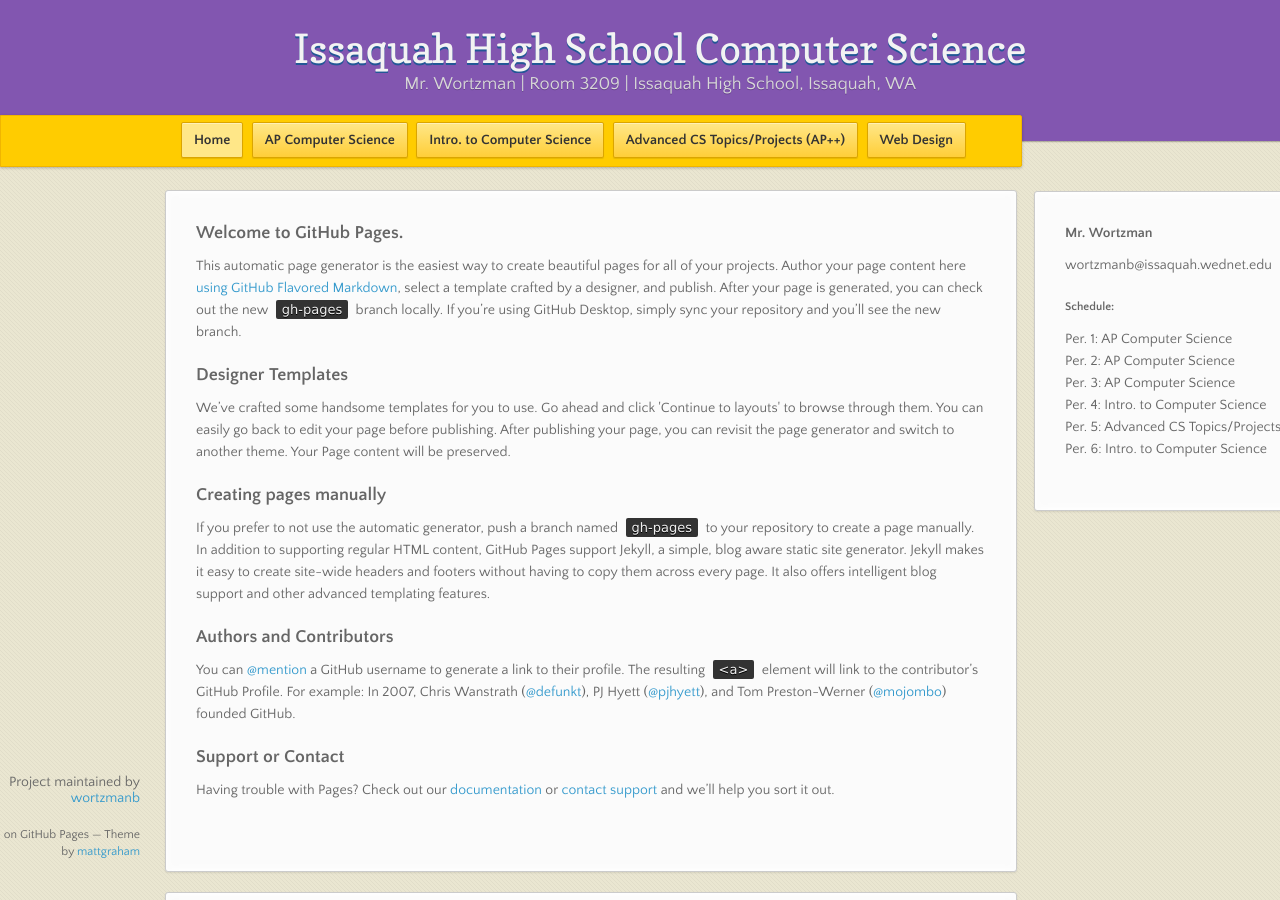
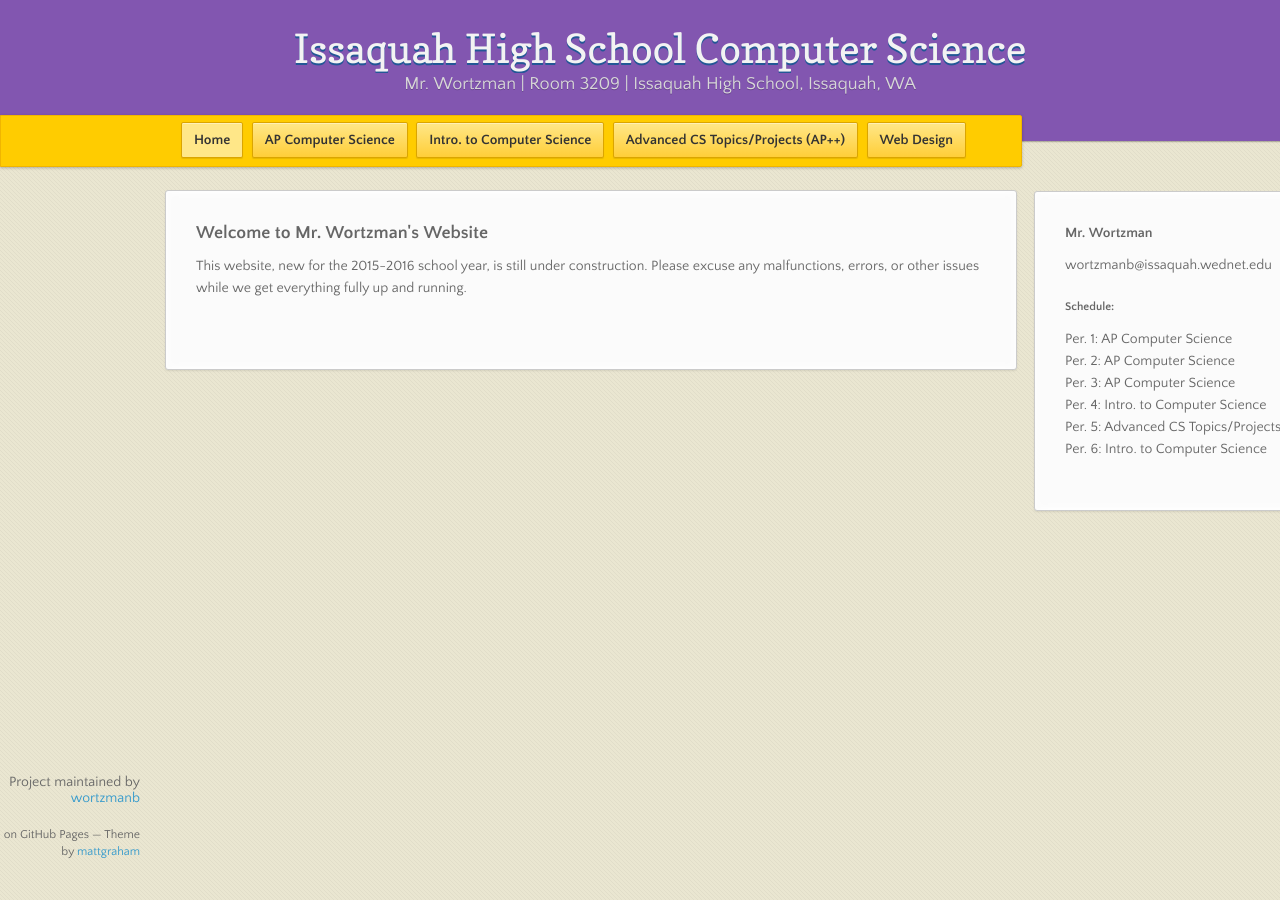
Before and after one commit to stutlerk/ihs-website, a Jekyll site: the page built from index.html, in a window 1280 px wide and 900 px high. Built offline with Jekyll 4.4.1, drawn with Linux system fonts in a browser that asks for light colours; nearby versions of some CDN libraries.

Commit message:
Add placeholder home page.

```diff
--- a/_layouts/course.html
+++ b/_layouts/course.html
@@ -19,6 +19,7 @@
 			<li><a href="#">Documents</a></li>
 			<li><a href="#">Links</a></li>
 			<li><a href="#">Forum</a></li>
+            <li>-----</li>
 		</ul>
       </nav>
 
--- a/_layouts/default.html
+++ b/_layouts/default.html
@@ -41,9 +41,9 @@
             <ul>
             <li>
                 {% if page.course == 'none' %}
-					<a href="{{ site.baseurl }}" class="button active">
+					<a href="{{ site.baseurl }}/" class="button active">
 				{% else %}
-					<a href="{{ site.baseurl }}" class="button">
+					<a href="{{ site.baseurl }}/" class="button">
 				{% endif %}
 				Home</a>
             </li>
--- a/_layouts/project.html
+++ b/_layouts/project.html
@@ -6,6 +6,7 @@
 			<li><a href="{{ page.turnin }}">Turn-in page</a></li>
 			<li><a href="{{ page.forum }}">Project Forum</a></li>
 			{% if page.files %}<li><a href="#">Supporting Files</a></li> {% endif %}
+            <li>-----</li>
 		</ul>
       </nav>
 
@@ -27,7 +28,7 @@
             </dl>
           </aside>
 
-          <h1>Specification</h1>
+          <h2>Specification</h2>
           {{ content }}
       </section>
 
--- a/index.html
+++ b/index.html
@@ -3,6 +3,23 @@
 course: none
 layout: default
 ---
+<section>
+    <h3>Welcome to Mr. Wortzman's Website</h3>
+    <p>This website, new for the 2015-2016 school year, is still under construction.  Please excuse any malfunctions, errors, or other issues while we get everything fully up and running.</p>
+
+
+    <aside>
+      <h4>Mr. Wortzman</h4>
+      <p>wortzmanb@issaquah.wednet.edu</p>
+      <h5>Schedule:</h5>
+      <p>
+      {% for course in site.data.courses %}
+          Per. {{ course.period }}: {{ course.title }}<br />
+      {% endfor %}
+      </p>
+    </aside>
+</section>
+<!--
       <section>
         <h3>
 <a id="welcome-to-github-pages" class="anchor" href="#welcome-to-github-pages" aria-hidden="true"><span class="octicon octicon-link"></span></a>Welcome to GitHub Pages.</h3>
@@ -45,3 +62,4 @@
 	  <section>
 
   	  </section>
+-->
```
